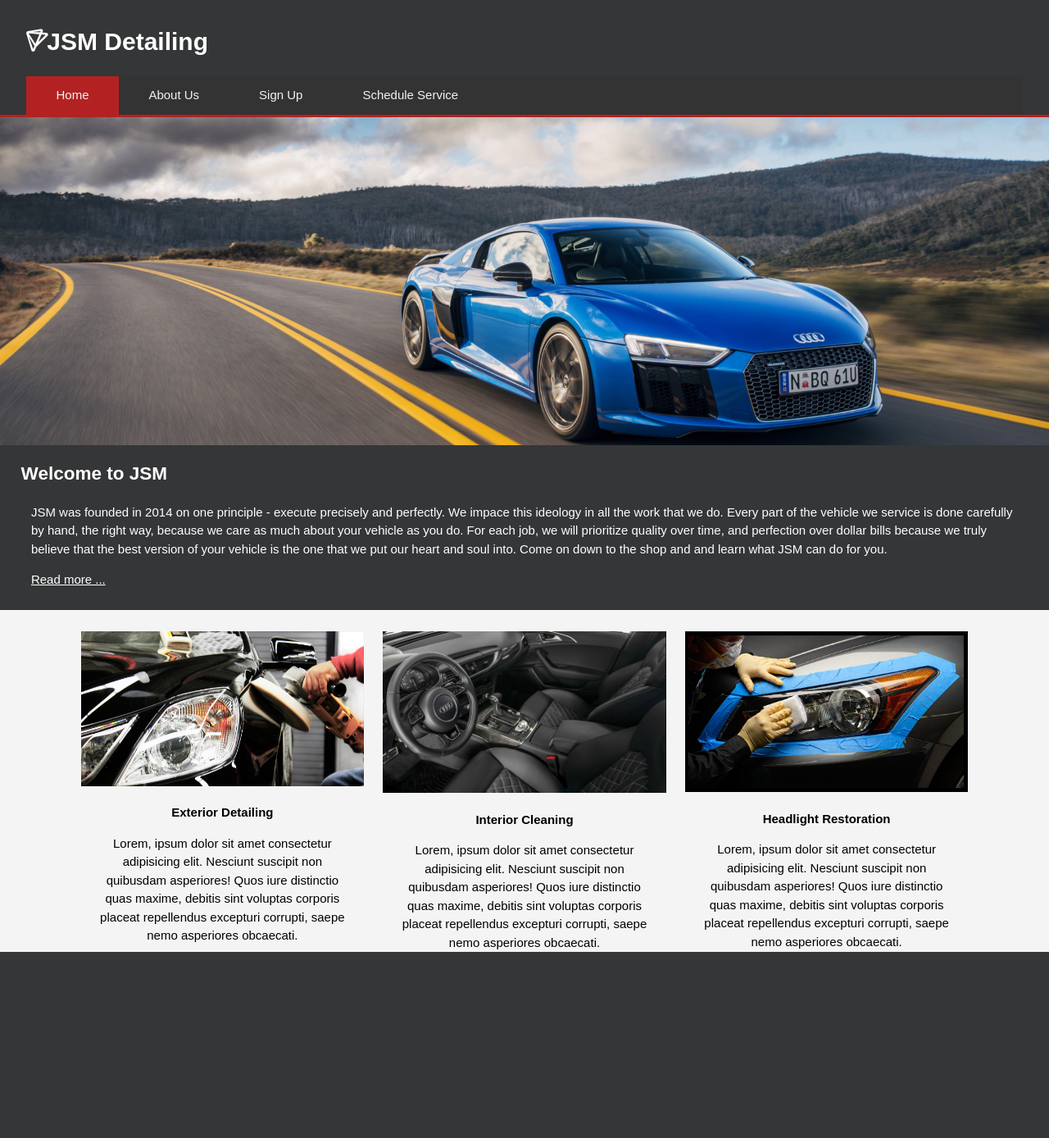
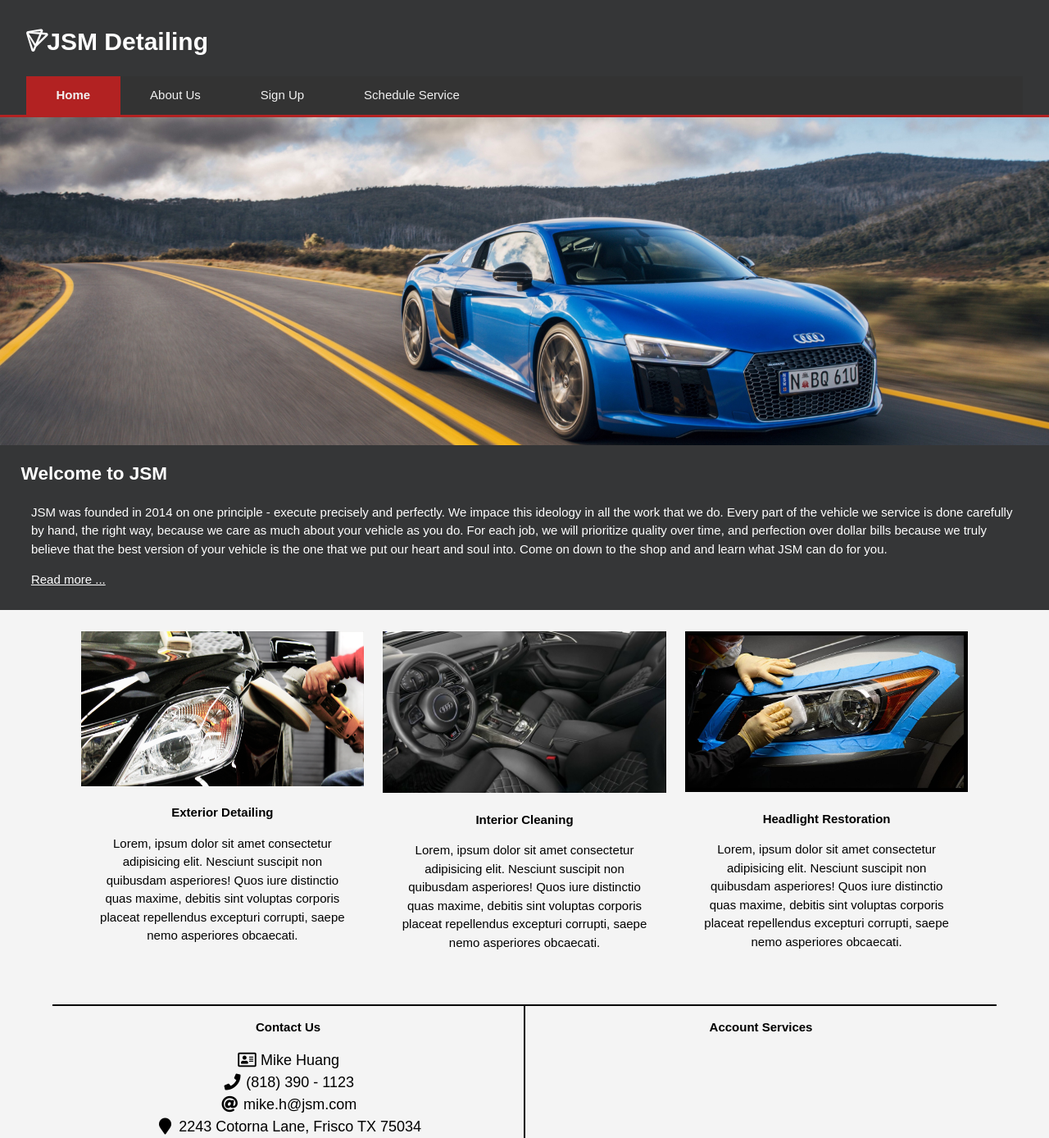
Before and after one commit to ahkaichi/JSMDetailing, a PHP site: page / in a window 1280 px wide. Shown: the whole page at 82% size. Before the commit the page ends 1161 px from the top, so only its background shows below. Run offline with PHP 8.4, Linux system fonts and the light colour scheme; some libraries are stand-ins or nearby versions.

Commit message:
Added information for Contact Us on homepage

```diff
--- a/assets/style/header.css
+++ b/assets/style/header.css
@@ -16,7 +16,6 @@ header {
 
 /* current class in header,  puts a red underline below the name of the current page */
 header a.current{
-    text-decoration: underline;
     text-decoration-color: red;
     font-weight: bold;
 
@@ -44,7 +43,7 @@ header a.current{
     color: black;
   }
 
-  .active {
+  .current {
     background-color: firebrick;
     color: white;
   }
--- a/assets/style/homepage-body.css
+++ b/assets/style/homepage-body.css
@@ -21,8 +21,9 @@
 
 /* Product showcase styling */
 .products {
-  margin: auto;
+  margin-bottom: 5%;
   padding-top: 2%;
+
 }
 
 .category-list {
@@ -45,7 +46,7 @@
 }
 
 
-.item {
+.item, .service-heading {
   font-weight: bold;
 }
 
@@ -64,3 +65,25 @@
     margin-bottom: 10%;
   }
 }
+
+.service {
+  margin: auto;
+  width: 90%;
+  border-top: 2.5px solid black;
+  display: flex;
+}
+
+.service-column {
+  float: left;
+  flex: 50%;
+  text-align: center;
+}
+
+/*  Create a border on the right side of the first div in the service section   */
+.service div:first-child {
+  border-right: 2px solid black;
+}
+
+#contact-info span {
+  font-size: 1.2em;
+}
--- a/index.html
+++ b/index.html
@@ -22,7 +22,7 @@
        </div>
 
        <div class="topnav">
-        <a href="index.html" class="active">Home</a>
+        <a href="index.html" class="current">Home</a>
         <a href="#about">About Us</a>
         <a href="#sign">Sign Up</a>
         <a href="#schedule">Schedule Service</a>
@@ -78,6 +78,28 @@
 
 
     </div>
+
+  </div>
+
+  <div class="service">
+    <div class="contact service-column">
+      <p class="service-heading">Contact Us</p>
+      <div id = "contact-info">
+        <i class="far fa-address-card fa-lg fa-fw"> </i> <span> Mike Huang </span>
+        <br>
+        <i class="fas fa-phone fa-lg fa-fw"></i> <span>(818) 390 - 1123</span>
+        <br>
+        <i class="fas fa-at fa-lg fa-fw"></i> <span>mike.h@jsm.com</span>
+        <br>
+        <i class="fas fa-map-marker fa-lg fa-fw"></i> <span>2243 Cotorna Lane, Frisco TX 75034</span>
+      </div>
+
+    </div>
+
+
+    <div class="account service-column">
+      <p class="service-heading">Account Services</p>
+    </div>
   </div>
 
 
```
